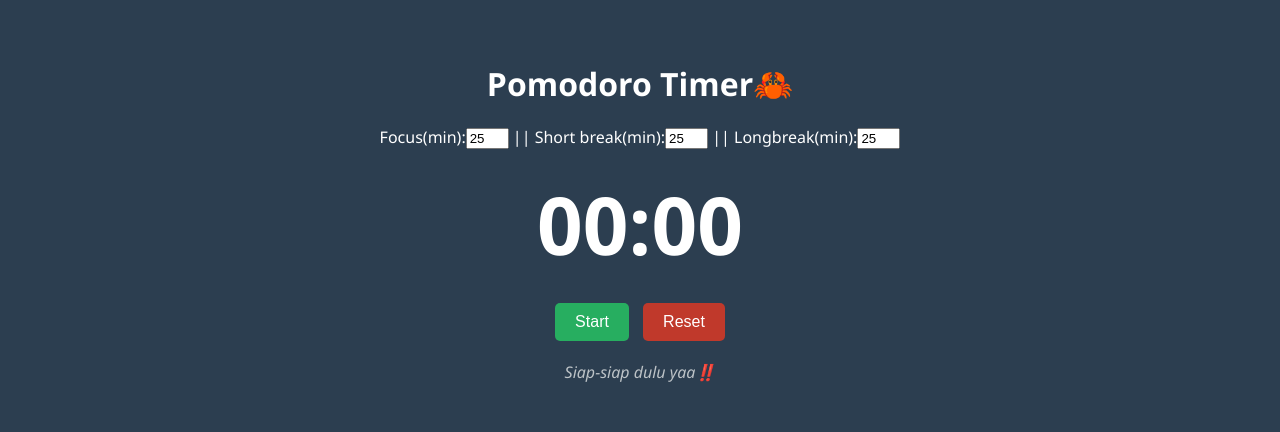
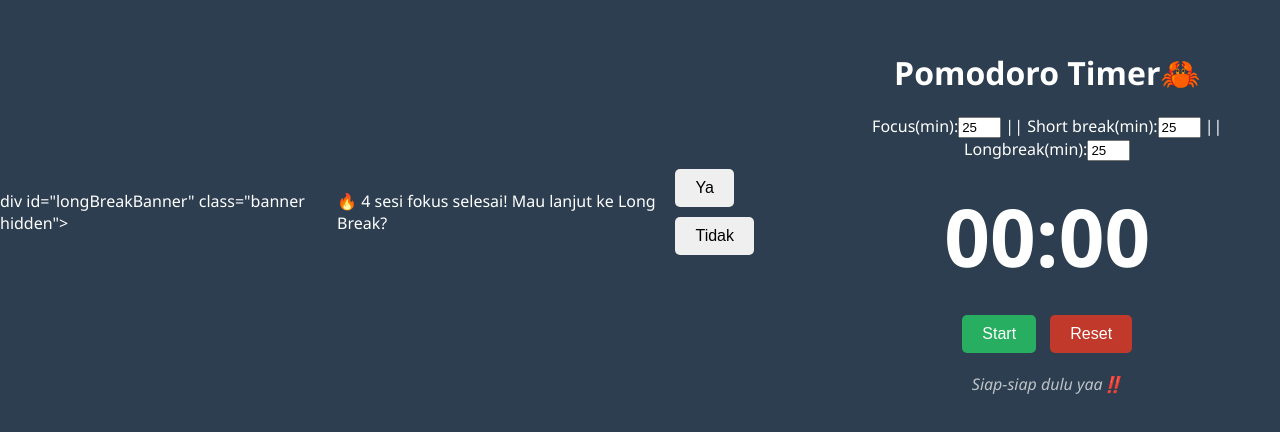
Before and after one commit to geoography/pomodorotimer, a plain HTML site: page index.html in a window 1280 px wide. Shown: the part 188-620 px from the top of the page. Drawn offline with Linux system fonts and the light colour scheme.

Commit message:
menambahkan notif sebelum masuk ke sesi long break
menambahkan notif sebelum masuk ke sesi long break jika user sudah melewati fokus selama 4 kali . notifnya akan menampilkan "4 sesi fokus telah selesai! Mau lanjut ke Long Break ?"

```diff
--- a/index.html
+++ b/index.html
@@ -7,6 +7,14 @@
     <link rel="stylesheet" href="style.css">
 </head>
 <body>
+    div id="longBreakBanner" class="banner hidden">
+    <span>🔥 4 sesi fokus selesai! Mau lanjut ke Long Break?</span>
+
+    <div class="banner-buttons">
+        <button id="yesLongBreak">Ya</button>
+        <button id="noLongBreak">Tidak</button>
+    </div>
+</div>
     <div class="container">
         <h1>Pomodoro Timer🦀</h1>
         <div id="input">
```
